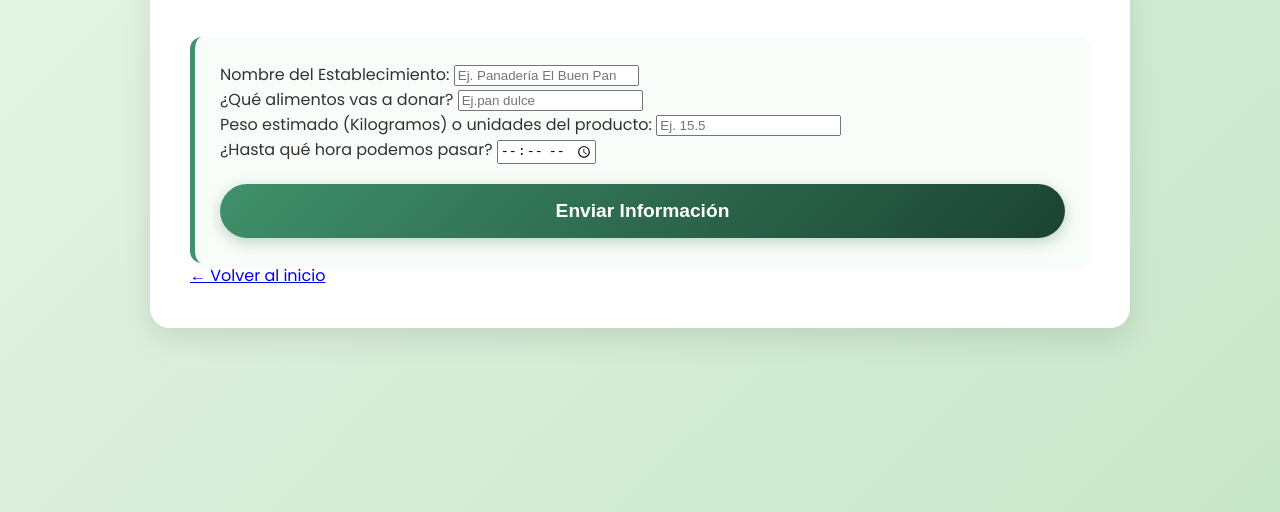
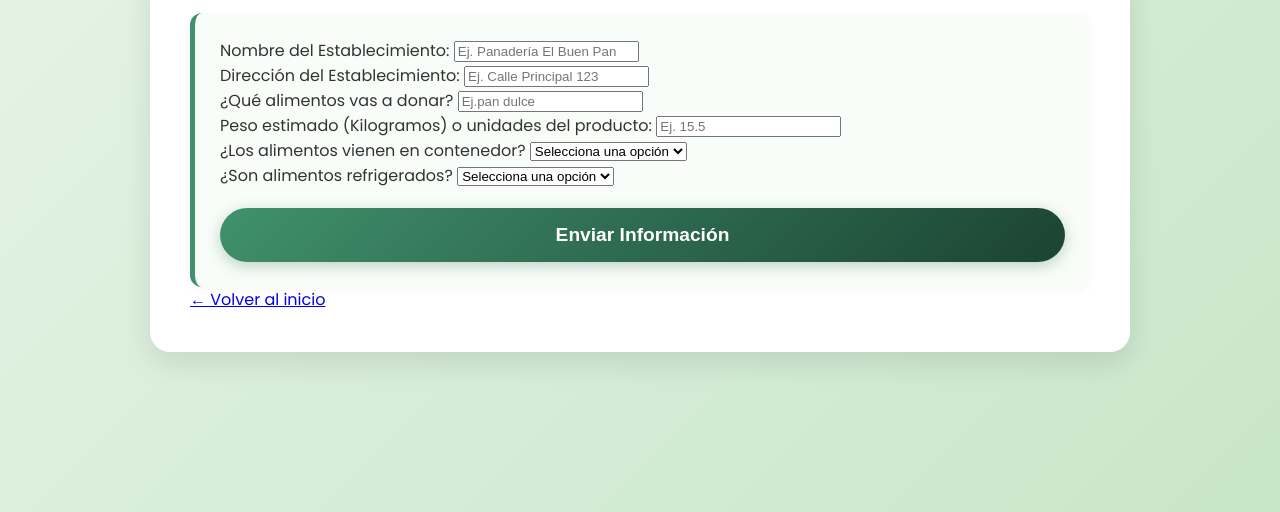
Before and after one commit to Galileo-ux/Foodlink, a plain HTML site: page formulario.html in a window 1280 px wide. Shown: the part 328-840 px from the top of the page. Drawn offline with Linux system fonts and the light colour scheme.

Commit message:
Update formulario.html

```diff
--- a/formulario.html
+++ b/formulario.html
@@ -23,6 +23,11 @@
                 </div>
 
                 <div class="grupo-input">
+                    <label for="direccion">Dirección del Establecimiento:</label>
+                    <input type="text" id="direccion" name="direccion" placeholder="Ej. Calle Principal 123" required>
+                </div>
+
+                <div class="grupo-input">
                     <label for="descripcion">¿Qué alimentos vas a donar?</label>
                     <input type="text" id="descripcion" name="descripcion" placeholder="Ej.pan dulce" required>
                 </div>
@@ -33,8 +38,21 @@
                 </div>
 
                 <div class="grupo-input">
-                    <label for="hora_limite">¿Hasta qué hora podemos pasar?</label>
-                    <input type="time" id="hora_limite" name="hora_limite" required>
+                    <label for="contenedor">¿Los alimentos vienen en contenedor?</label>
+                    <select id="contenedor" name="contenedor" required>
+                        <option value="">Selecciona una opción</option>
+                        <option value="Sí">Sí</option>
+                        <option value="No">No</option>
+                    </select>
+                </div>
+
+<div class="grupo-input">
+                    <label for="temperatura">¿Son alimentos refrigerados?</label>
+                    <select id="temperatura" name="temperatura" required>
+                        <option value="">Selecciona una opción</option>
+                        <option value="Sí">Sí</option>
+                        <option value="No">No</option>
+                    </select>
                 </div>
 
                 <div class="accion delay-2 animar-subir" style="margin-top: 20px;">
@@ -64,8 +82,11 @@
             // Armamos el mensaje adaptado para el rescate de alimentos
             var mensaje = ' Nueva Donación en EcoMida\n\n';
             mensaje += 'Establecimiento: ' + nombre + '\n';
+            mensaje += 'Dirección: ' + document.getElementById('direccion').value.trim() + '\n';
             mensaje += ' Alimentos: ' + descripcion + '\n';
             mensaje += ' Peso: ' + peso + ' kg\n';
+            mensaje += ' Contenedor: ' + (document.getElementById('contenedor').value === 'Sí' ? 'Sí' : 'No') + '\n';
+            mensaje += 'Refrigeracion: ' + (document.getElementById('temperatura').value === 'Sí' ? 'Sí' : 'No') + '\n';
             mensaje += ' Pasar antes de las: ' + hora_limite + '\n\n';
             mensaje += '¿Puedes enviar a un voluntario?';
 
```
